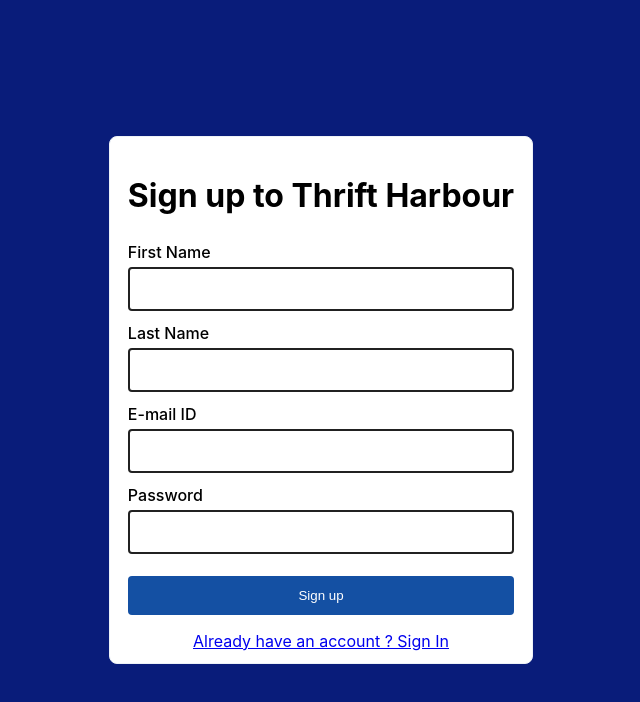
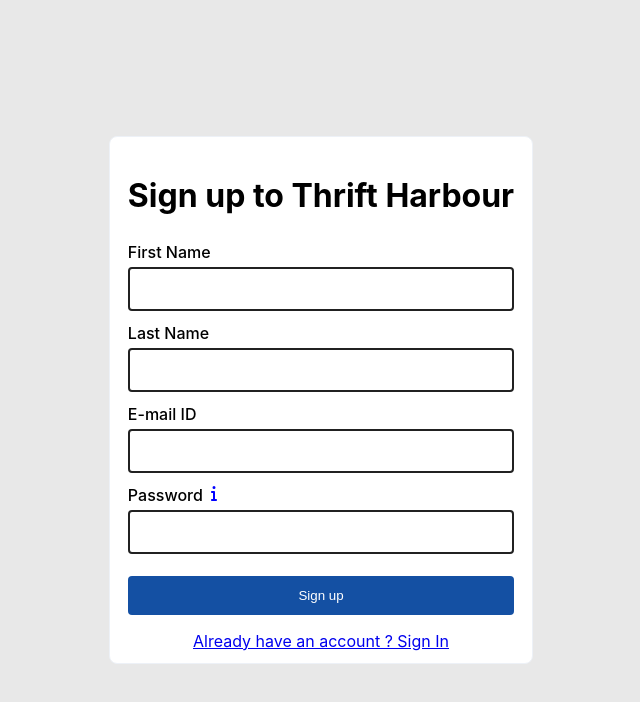
Before and after one commit to bhishman-desai/thrift-harbour, a React (Create React App) app in the folder frontend/thrift-harbour/: page / in a window 1280 px wide. Shown: the top 702 px of the page, without its empty margins (319-959 px from the left). Built offline with nearby package versions, Linux system fonts and the light colour scheme.

Commit message:
Feature: Redirecting to Login page if Sign In success

```diff
--- /dev/null
+++ b/frontend/thrift-harbour/src/assets/icons/Close.tsx
@@ -0,0 +1,20 @@
+import React from "react";
+import { IconComponentProps } from "./Info";
+
+const Close: React.FC<IconComponentProps> = (props) => {
+  const style = {
+    width: props.width || "14px",
+    height: props.height || "16px",
+    fill: props.color || "currentColor",
+  };
+  return (
+    <svg xmlns="http://www.w3.org/2000/svg" viewBox="0 0 448 512" style={style}>
+      {/* Font Awesome Free 6.5.1 by @fontawesome - https://fontawesome.com
+    License - https://fontawesome.com/license/free
+    Copyright 2024 Fonticons, Inc. */}
+      <path d="M64 32C28.7 32 0 60.7 0 96V416c0 35.3 28.7 64 64 64H384c35.3 0 64-28.7 64-64V96c0-35.3-28.7-64-64-64H64zm79 143c9.4-9.4 24.6-9.4 33.9 0l47 47 47-47c9.4-9.4 24.6-9.4 33.9 0s9.4 24.6 0 33.9l-47 47 47 47c9.4 9.4 9.4 24.6 0 33.9s-24.6 9.4-33.9 0l-47-47-47 47c-9.4 9.4-24.6 9.4-33.9 0s-9.4-24.6 0-33.9l47-47-47-47c-9.4-9.4-9.4-24.6 0-33.9z" />
+    </svg>
+  );
+};
+
+export default Close;
--- /dev/null
+++ b/frontend/thrift-harbour/src/assets/icons/Info.tsx
@@ -0,0 +1,25 @@
+import React from "react";
+
+export type IconComponentProps = {
+  width?: number;
+  height?: number;
+  color?: string;
+};
+const IconComponent: React.FC<IconComponentProps> = (props) => {
+  const style = {
+    width: props.width || "14px",
+    height: props.height || "16px",
+    fill: props.color || "currentColor",
+  };
+
+  return (
+    <svg xmlns="http://www.w3.org/2000/svg" viewBox="0 0 192 512" style={style}>
+      {/* Font Awesome Free 6.5.1 by @fontawesome - https://fontawesome.com
+      License - https://fontawesome.com/license/free
+      Copyright 2024 Fonticons, Inc. */}
+      <path d="M48 80a48 48 0 1 1 96 0A48 48 0 1 1 48 80zM0 224c0-17.7 14.3-32 32-32H96c17.7 0 32 14.3 32 32V448h32c17.7 0 32 14.3 32 32s-14.3 32-32 32H32c-17.7 0-32-14.3-32-32s14.3-32 32-32H64V256H32c-17.7 0-32-14.3-32-32z" />
+    </svg>
+  );
+};
+
+export default IconComponent;
--- a/frontend/thrift-harbour/src/components/ui-components/Modal/Modal.tsx
+++ b/frontend/thrift-harbour/src/components/ui-components/Modal/Modal.tsx
@@ -1,4 +1,5 @@
 import React from "react";
+import Close from "../../../assets/icons/Close";
 import {
   BodyContainer,
   CloseButton,
@@ -17,7 +18,7 @@
       <BodyContainer onClick={(e) => e.stopPropagation()}>
         <CloseButtonContainer>
           <CloseButton className="modal-close-btn" onClick={onClose}>
-            X
+            <Close color="red" height={16} width={16} />
           </CloseButton>
         </CloseButtonContainer>
         {children}
--- a/frontend/thrift-harbour/src/components/ui-components/Modal/ModalStyles.tsx
+++ b/frontend/thrift-harbour/src/components/ui-components/Modal/ModalStyles.tsx
@@ -30,5 +30,4 @@
   background: none;
   border: none;
   cursor: pointer;
-  border: 1px solid black;
 `;
--- a/frontend/thrift-harbour/src/features/login/LoginStyles.tsx
+++ b/frontend/thrift-harbour/src/features/login/LoginStyles.tsx
@@ -9,8 +9,6 @@
 `;
 
 export const InputCard = style.div`
-  height: 55%;
-  width: 30%;
   display: flex;
   flex-direction: column;
   border: 1px solid red;
--- a/frontend/thrift-harbour/src/features/registration/RegistrationScreen.tsx
+++ b/frontend/thrift-harbour/src/features/registration/RegistrationScreen.tsx
@@ -15,11 +15,14 @@
   LoginLink,
   Message,
   Error,
+  InfoContainer,
+  PasswordContainer,
 } from "./RegistrationStyles";
 import { Link, useNavigate } from "react-router-dom";
 import { ClipLoader } from "react-spinners";
 import useAuth from "../../hooks/useAuth";
 import Home from "../home/HomeScreen";
+import Info from "../../assets/icons/Info";
 
 const Registration: React.FC = () => {
   const { token, handleLogin } = useAuth();
@@ -28,7 +31,6 @@
   const [credentials, setCredentials] = useState({} as Credentials);
   const [showCriteria, setShowCriteria] = useState(false);
   const [isFocused, setIsFocused] = useState<boolean>(false);
-  const [nameError, setNameError] = useState(false);
   const [isLoading, setIsLoading] = useState(false);
   const [registerSuccess, setRegisterSuccess] = useState(false);
   const [alreadyExist, setAlreadyExist] = useState(false);
@@ -41,29 +43,20 @@
 
   const validatePassword = () => {
     const password = credentials.password;
-    // if (/^(?=.*[A-Za-z])(?=.*\d)(?=.*[@#*])[A-Za-z\d@#*]{8,}$/.test(password)) {
-    //   console.log("valid if");
-    //   setValidPassword(true);
-    //   setPasswordError("");
-    // } else
+
     if (password.length < 8) {
-      console.log("length");
       setPasswordError("Password length should be atleast 8");
       return false;
     } else if (!/[#@*]/.test(password)) {
-      console.log("special");
       setPasswordError("Password must contain a special character");
       return false;
     } else if (!/\d/.test(password)) {
-      console.log("number");
       setPasswordError("Password must contain atleast a number");
       return false;
     } else if (!/[a-zA-Z]/.test(password)) {
-      console.log("alphabets");
       setPasswordError("Password must contain atleast a alphabet");
       return false;
     } else {
-      console.log("in else");
       setValidPassword(true);
       setPasswordError("");
       return true;
@@ -72,10 +65,6 @@
 
   const validateNames = (name: string) => {
     return /^\w+$/.test(name);
-  };
-
-  const toggleNameError = () => {
-    setNameError(!nameError);
   };
 
   const toggleCriteria = () => {
@@ -103,20 +92,8 @@
 
     validFirstName ? setFirstNameError(false) : setFirstNameError(true);
     validLastName ? setLastNameError(false) : setLastNameError(true);
-    // if (!validFirstName) {
-    //   setFirstNameError(true);
-    // } else {
-    //   setFirstNameError(false);
-    // }
 
-    // if (!validLastName) {
-    //   setLastNameError(true);
-    // } else {
-    //   setLastNameError(false);
-    // }
-    console.log(validFirstName, validLastName, validPass);
     if (validFirstName && validLastName && validPass) {
-      console.log("in if");
       setIsLoading(true);
       setCredentials({
         firstName: "",
@@ -221,7 +198,12 @@
                 ></Input>
               </Field>
               <Field>
-                <Label>Password</Label>
+                <PasswordContainer>
+                  <Label>Password</Label>
+                  <InfoContainer onClick={toggleCriteria}>
+                    <Info color="blue" />
+                  </InfoContainer>
+                </PasswordContainer>
                 <Input
                   value={credentials.password}
                   required={true}
@@ -254,16 +236,6 @@
               <Link to="/login">Already have an account ? Sign In</Link>
             </LoginLink>
           </InputCard>
-
-          {nameError && (
-            <Modal onClose={toggleNameError}>
-              <div>
-                <p style={{ color: "red" }}>
-                  First Name or Last Name should be one word only
-                </p>
-              </div>
-            </Modal>
-          )}
 
           {showCriteria && (
             <Modal onClose={toggleCriteria}>
--- a/frontend/thrift-harbour/src/features/registration/RegistrationStyles.tsx
+++ b/frontend/thrift-harbour/src/features/registration/RegistrationStyles.tsx
@@ -5,7 +5,8 @@
   display: flex;
   justify-content: center;
   align-items: center;
-  background-color: #091c7a;
+  // background-color: #091c7a;
+  background-color: #e8e8e8;
 `;
 
 export const InputCard = styled.div`
@@ -95,3 +96,13 @@
   font-weight: 400;
   color: "red";
 `;
+
+export const InfoContainer = styled.div`
+  display: flex;
+  margin-left: 4px;
+`;
+
+export const PasswordContainer = styled.div`
+  display: flex;
+  flex-direction: row;
+`;
```
